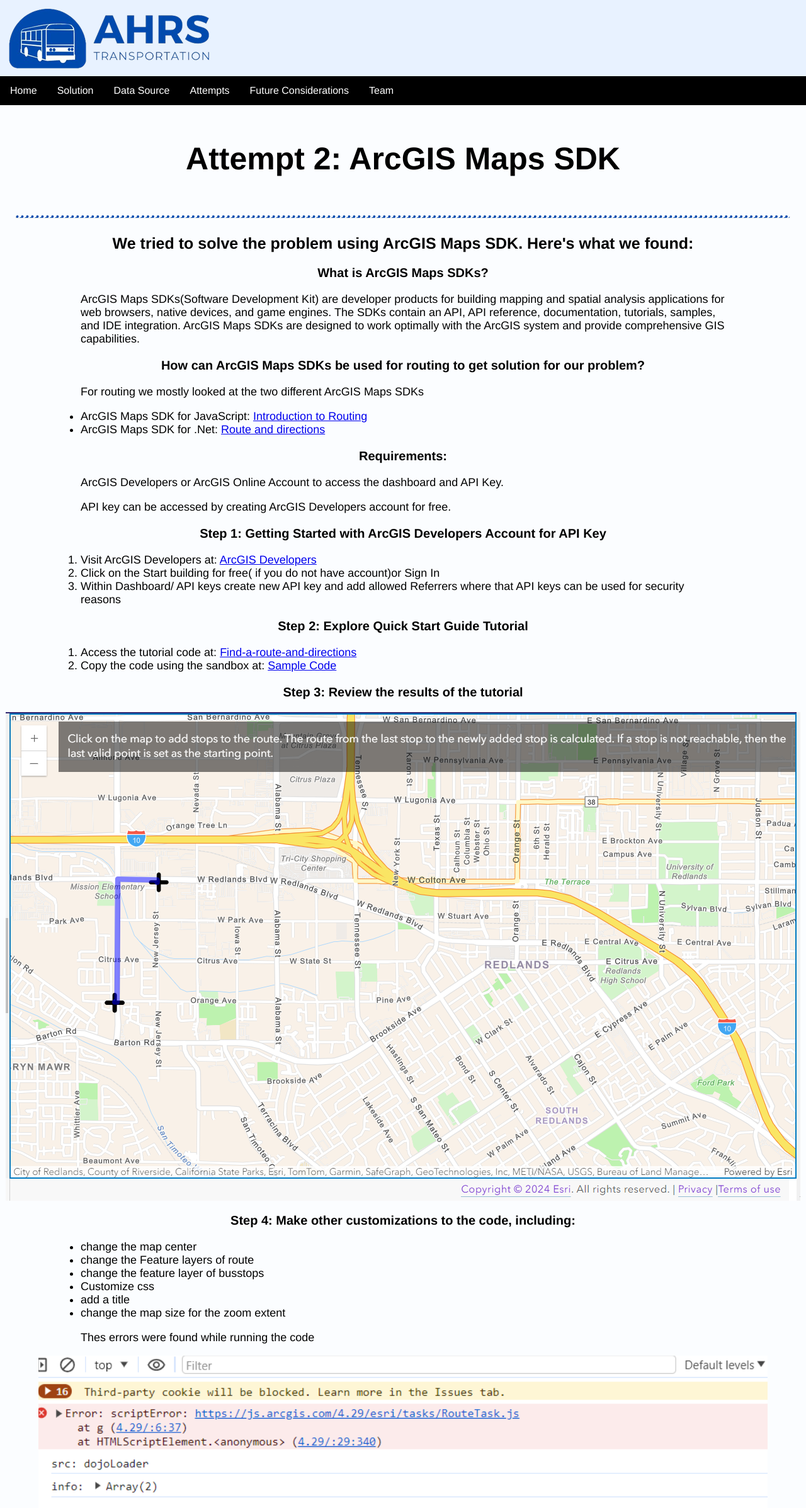
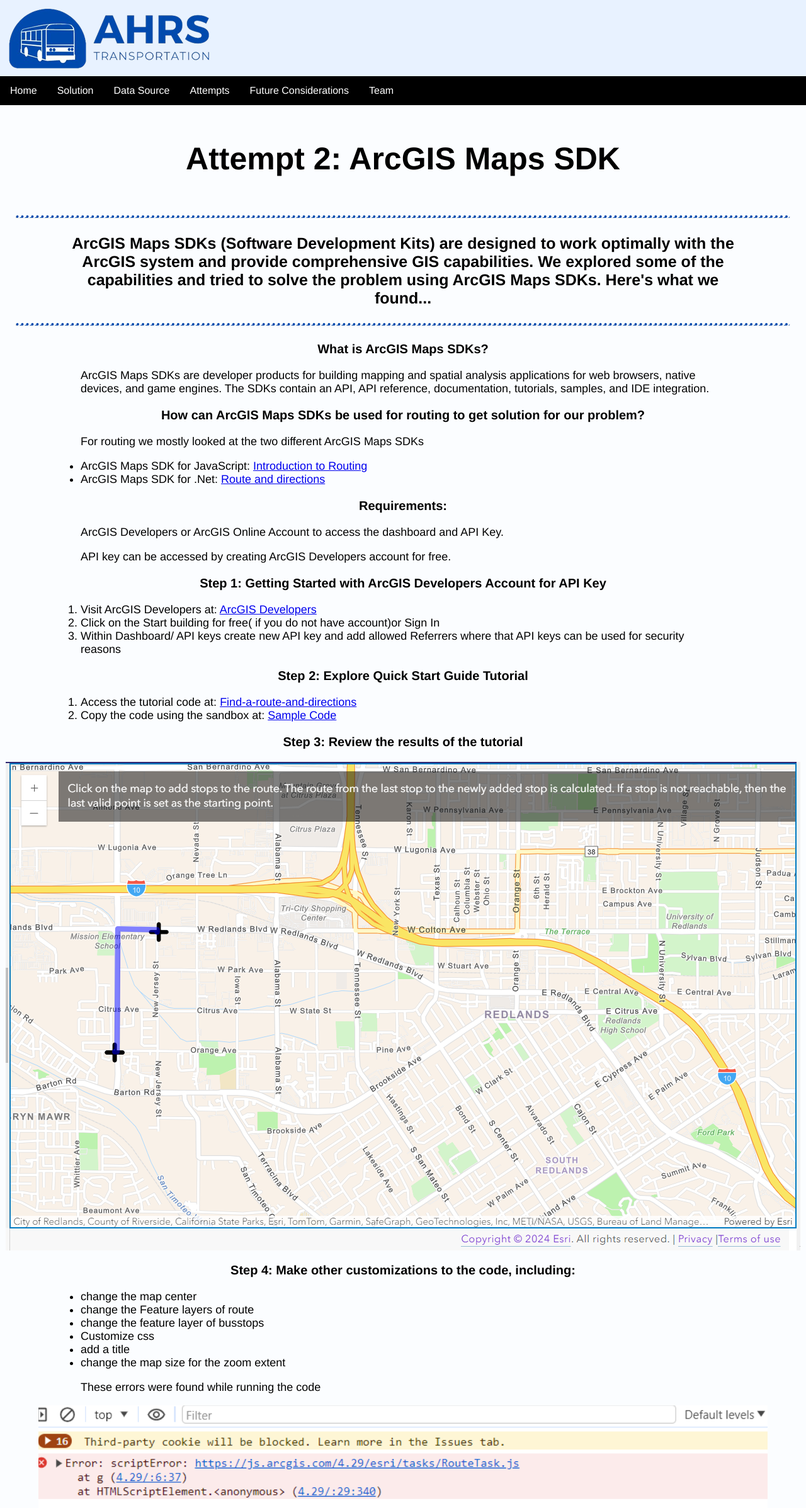
Before and after one commit to helenplesko/web2lindsaytransit, a plain HTML site: page sdk.html in a window 1280 px wide. Shown: the top 2395 px of the page at 63% size. Drawn offline with Linux system fonts and the light colour scheme.

Commit message:
fixing errors

```diff
--- a/sdk.html
+++ b/sdk.html
@@ -63,18 +63,21 @@
 </div>
 
 <hr class="rounded">
+
 <div class="pageintro">
-<h2>We tried to solve the problem using ArcGIS Maps SDK. Here's what we found:</h2>
+	<h2>ArcGIS Maps SDKs (Software Development Kits) are designed to work optimally with the ArcGIS system and provide comprehensive GIS capabilities. We explored some of the capabilities and tried to solve the problem using ArcGIS Maps SDKs. Here's what we found...</h2>
 </div>
 
-<div class="pageintro">
-	<h3>What is ArcGIS Maps SDKs?</h3>
-</div>
-<p>ArcGIS Maps SDKs(Software Development Kit) are developer products for building mapping and spatial analysis applications for web browsers, native devices, and game engines. The SDKs contain an API, API reference, documentation, tutorials, samples, and IDE integration. ArcGIS Maps SDKs are designed to work optimally with the ArcGIS system and provide comprehensive GIS capabilities.</p>
-<div class="pageintro">
-	<h3>How can ArcGIS Maps SDKs be used for routing to get solution for our problem?</h3>
-</div>
+<hr class="rounded">
+
+<h3>What is ArcGIS Maps SDKs?</h3>
+
+<p>ArcGIS Maps SDKs are developer products for building mapping and spatial analysis applications for web browsers, native devices, and game engines. The SDKs contain an API, API reference, documentation, tutorials, samples, and IDE integration.</p>
+
+<h3>How can ArcGIS Maps SDKs be used for routing to get solution for our problem?</h3>
+
 <p> For routing we mostly looked at the two different ArcGIS Maps SDKs</p>
+
 <ul>
 	<li>ArcGIS Maps SDK for JavaScript: <a href= "https://developers.arcgis.com/javascript/latest/routing/routing-intro/">Introduction to Routing</a> </li>
 	<li>ArcGIS Maps SDK for .Net: <a href="https://developers.arcgis.com/net/route-and-directions/">Route and directions</a></li>
@@ -112,7 +115,7 @@
 		<li>add a title</li>
 		<li>change the map size for the zoom extent</li>
 	</ul>
-	<p>Thes errors were found while running the code</p>
+	<p>These errors were found while running the code</p>
 
 <img src="images/SDKError.png" alt="SDK routing errors">
 
```
Also changed, not shown: dashboard.html (+7 -3 lines), data.html (+1 -3 lines).
